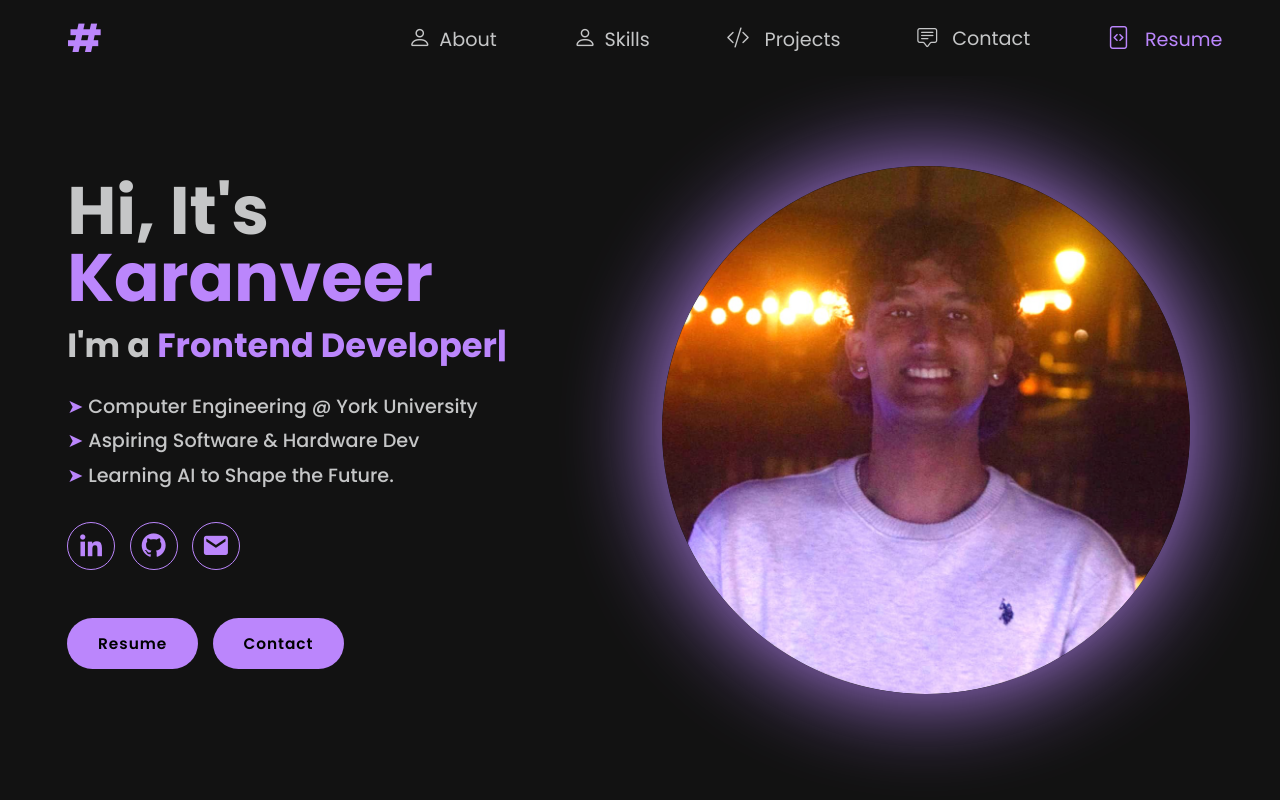
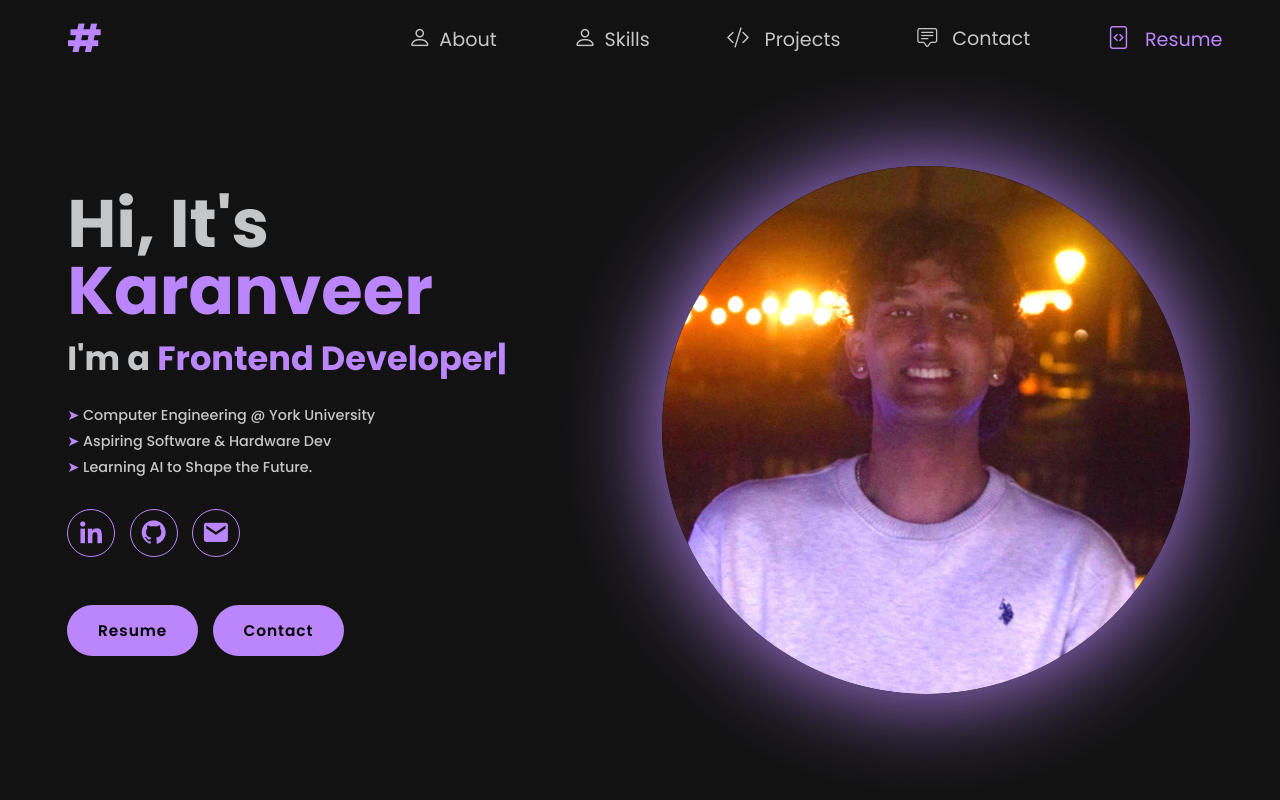
Before and after one commit to kpanesar88/portfolio, a Next.js app: page / in a window 1280 px wide. Built offline with nearby package versions, Linux system fonts and the light colour scheme; a web font is replaced by a local one.

Commit message:
added animation to homepage

```diff
--- a/app/page-components/homepage-components/homepage/homepage.css
+++ b/app/page-components/homepage-components/homepage/homepage.css
@@ -1,30 +1,31 @@
 @import '../../../static.css';
 
-/* Animation Keyframes */
-@keyframes fadeIn {
-    from { opacity: 0; }
-    to { opacity: 1; }
+/* Body styles with animation */
+body {
+    opacity: 0;
+    animation: fadeIn 1.2s ease-out forwards;
 }
 
-@keyframes slideInFromLeft {
-    from { transform: translateX(-50px); opacity: 0; }
-    to { transform: translateX(0); opacity: 1; }
+@keyframes fadeIn {
+    from {
+        opacity: 0;
+        transform: translateY(30px);
+    }
+    to {
+        opacity: 1;
+        transform: translateY(0);
+    }
 }
 
-@keyframes slideInFromRight {
-    from { transform: translateX(50px); opacity: 0; }
-    to { transform: translateX(0); opacity: 1; }
-}
-
-@keyframes slideInFromBottom {
-    from { transform: translateY(50px); opacity: 0; }
-    to { transform: translateY(0); opacity: 1; }
-}
-
-/* Body animation to prevent FOUC */
-body {
-    opacity: 0;
-    animation: fadeIn 0.5s ease-in forwards;
+@keyframes slideUp {
+    from {
+        opacity: 0;
+        transform: translateY(50px);
+    }
+    to {
+        opacity: 1;
+        transform: translateY(0);
+    }
 }
 
 section {
@@ -35,7 +36,6 @@
     display: flex;
     align-items: center;
     justify-content: flex-start;
-    animation: fadeIn 0.8s ease-out forwards;
 }
 
 /* Center home content and adjust the gap between sections */
@@ -80,7 +80,7 @@
     transition: 0.4s ease-in-out;
     max-width: 100%;
     opacity: 0;
-    animation: slideInFromRight 0.8s ease-out 0.4s both;
+    animation: slideUp 1s ease-out 0.5s forwards;
 }
 
 .home-img img:hover {
@@ -95,7 +95,7 @@
     font-size: 3.5rem;
     color: var(--lightgray);
     opacity: 0;
-    animation: slideInFromLeft 0.8s ease-out 0.2s both;
+    animation: slideUp 0.8s ease-out 0.3s forwards;
 }
 
 .home-content h1 {
@@ -105,7 +105,7 @@
     line-height: 1;
     color: var(--lightgray);
     opacity: 0;
-    animation: slideInFromLeft 0.8s ease-out 0.4s both;
+    animation: slideUp 0.8s ease-out 0.4s forwards;
 }
 
 .home-content p {
@@ -115,7 +115,7 @@
     max-width: 55.6rem;
     color: var(--lightgray);
     opacity: 0;
-    animation: slideInFromLeft 0.8s ease-out 0.6s both;
+    animation: slideUp 0.8s ease-out 0.5s forwards;
 }
 
 .social-icons a {
@@ -132,7 +132,7 @@
     margin: 3rem 1.5rem 3rem 0;
     transition: 0.3s ease-in-out;
     opacity: 0;
-    animation: slideInFromLeft 0.8s ease-out 1s both;
+    animation: slideUp 0.8s ease-out 0.7s forwards;
 }
 
 .social-icons a:hover {
@@ -172,7 +172,7 @@
     width: 100%;
     margin-left: 0;
     opacity: 0;
-    animation: slideInFromLeft 0.8s ease-out 0.8s both;
+    animation: slideUp 0.8s ease-out 0.6s forwards;
 }
 
 .btn-group a:nth-of-type(2) {
@@ -188,13 +188,6 @@
     box-shadow: 0 0 1rem var(--lightgray);
 }
 
-.home-content p {
-    font-size: 2rem;
-    font-weight: 500;
-    line-height: 1.8;
-    color: var(--lightgray);
-}
-
 .scroll-down {
     display: flex;
     flex-direction: column;
@@ -207,29 +200,16 @@
     margin-top: 20px;
     margin-bottom: 20px;
     opacity: 0;
-    animation: slideInFromBottom 0.8s ease-out 1.2s both;
+    animation: slideUp 0.8s ease-out 0.9s forwards;
 }
 
 .scroll-down i {
     font-size: 24px;
     margin-bottom: 5px;
-    animation: bounce 2s infinite;
 }
 
 .scroll-down span {
     font-size: 14px;
-}
-
-@keyframes bounce {
-    0%, 20%, 50%, 80%, 100% {
-        transform: translateY(0);
-    }
-    40% {
-        transform: translateY(-10px);
-    }
-    60% {
-        transform: translateY(-5px);
-    }
 }
 
 @media (min-width: 0px) and (max-width: 768px) {
```
